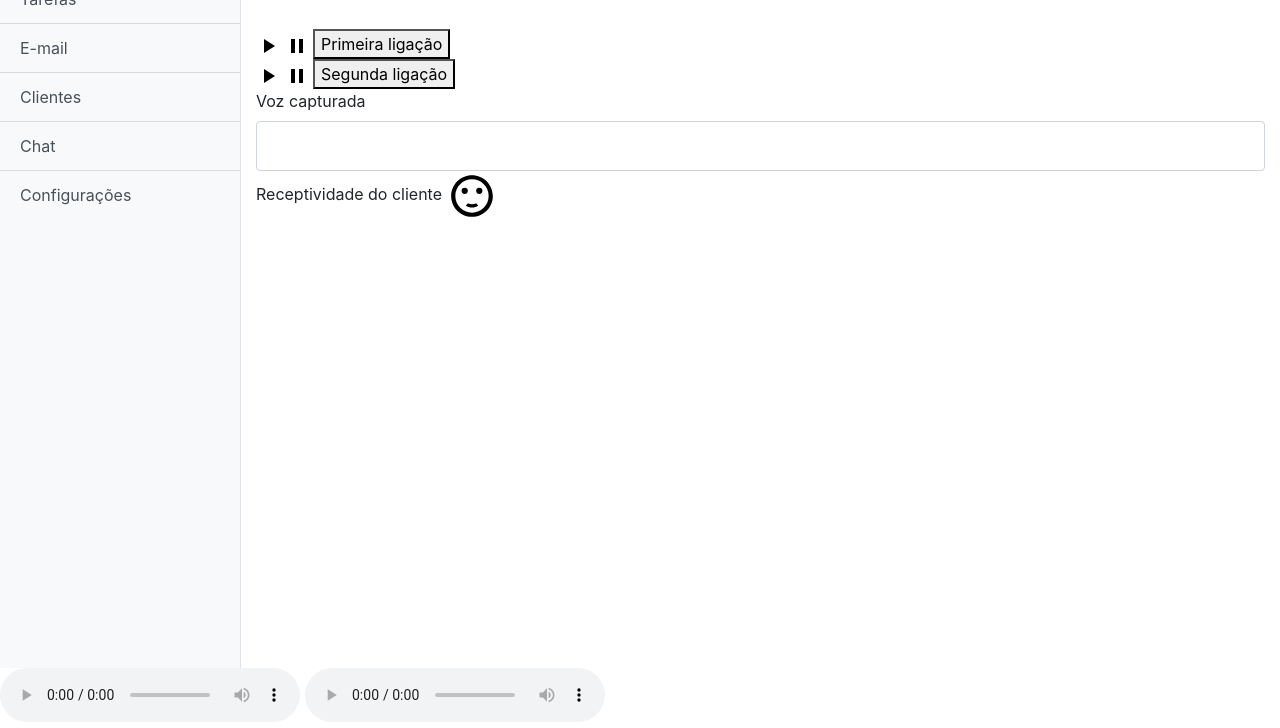
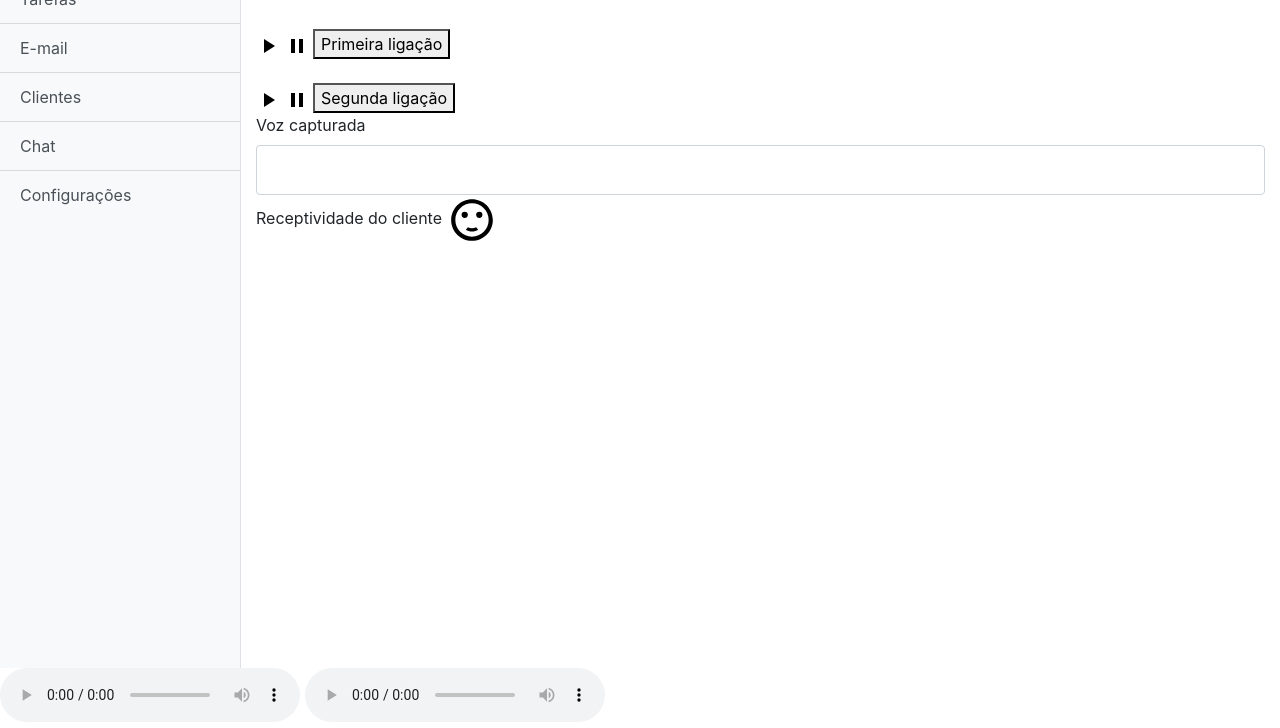
Before and after one commit to wmedsantos/previenergy, a website: page index.html in a window 1280 px wide. Shown: the part 132-860 px from the top of the page. Drawn offline with Linux system fonts and the light colour scheme; a script that the page names is missing.

Commit message:
melhorando 3

```diff
--- a/index.html
+++ b/index.html
@@ -74,7 +74,7 @@
         <br>
         <img src="/img/play_arrow-24px.svg" onclick="play_audio('play','.positivo')">
         <img src="/img/pause-24px.svg" onclick="play_audio('pause','.positivo')">
-         <button onclick="execute('positivomono3.wav')"> Primeira ligação</button><br>
+         <button onclick="execute('positivomono3.wav')"> Primeira ligação</button><br><br>
          <img src="/img/play_arrow-24px.svg" onclick="play_audio('play','.negativo')">
         <img src="/img/pause-24px.svg" onclick="play_audio('pause','.negativo')">
          <button onclick="execute('negativomono3.wav')">Segunda ligação</button>
```
